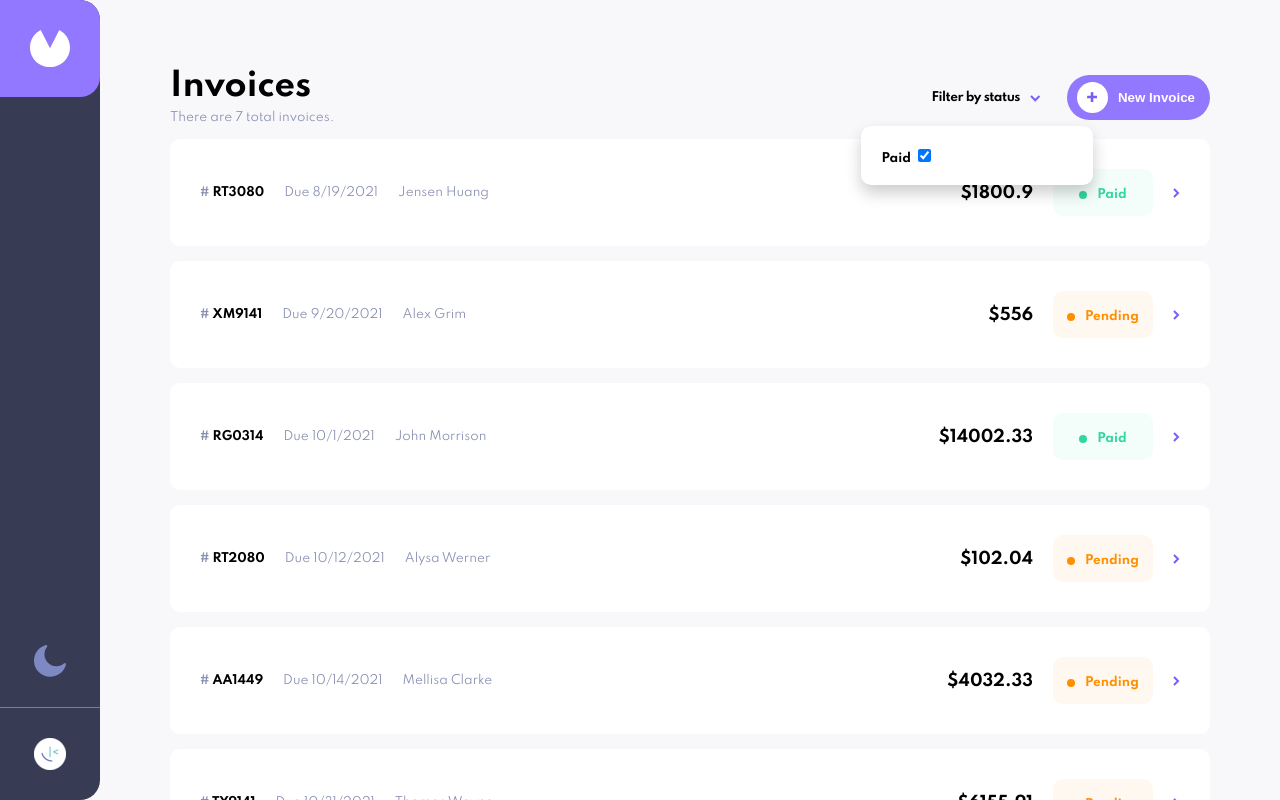
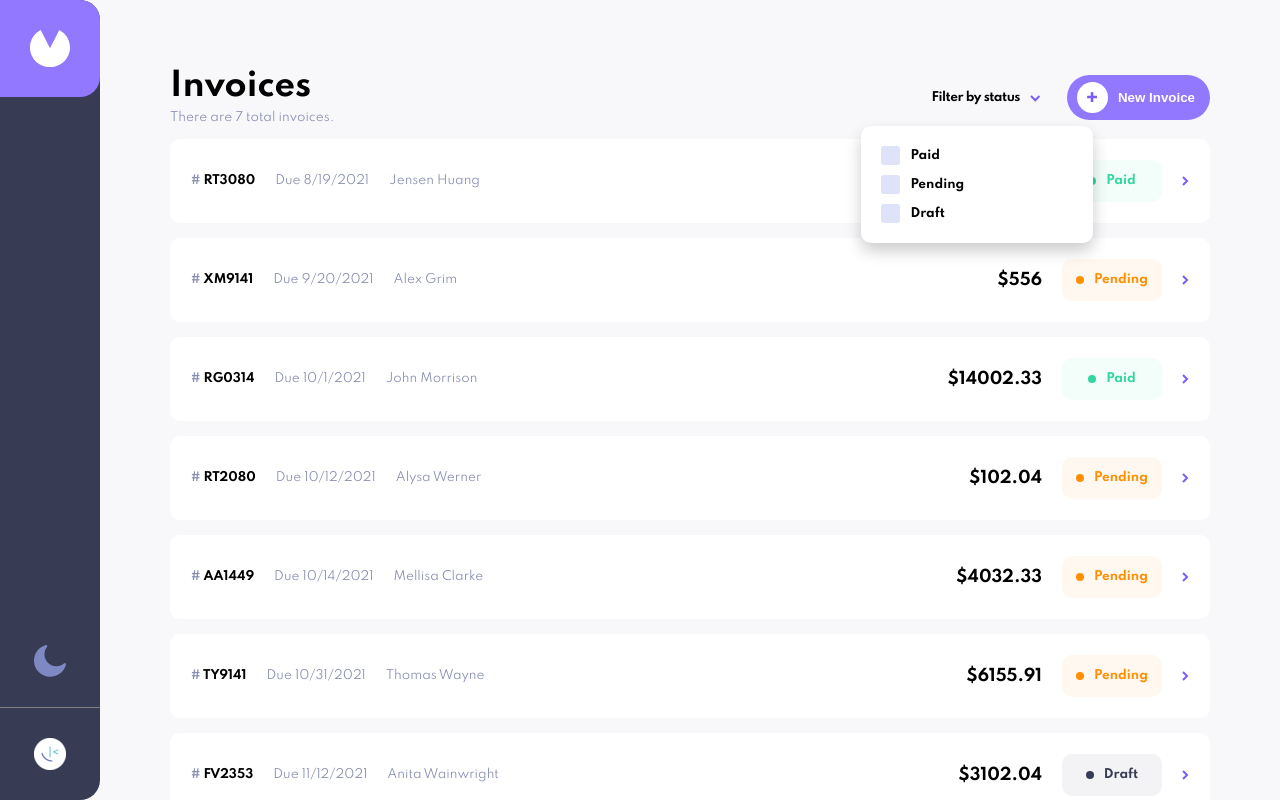
Before and after one commit to curlos/invoice-app, an Angular app: page / in a window 1280 px wide. Both pictures are taken after a click on the button "Filter by status". Shown: the top 800 px of the page. Built offline with nearby package versions, Linux system fonts and the light colour scheme; data requests are answered from the project's data file.

Commit message:
Add custom checkbox component

```diff
--- a/src/app/app.module.ts
+++ b/src/app/app.module.ts
@@ -9,6 +9,7 @@ import { SidebarComponent } from './components/sidebar/sidebar.component';
 import { FilterDropdownComponent } from './components/filter-dropdown/filter-dropdown.component';
 import { InvoicesComponent } from './pages/invoices/invoices.component';
 import { SmallInvoiceItemComponent } from './components/small-invoice-item/small-invoice-item.component';
+import { CheckboxComponent } from './components/checkbox/checkbox.component';
 
 @NgModule({
   declarations: [
@@ -16,7 +17,8 @@ import { SmallInvoiceItemComponent } from './components/small-invoice-item/small
     SidebarComponent,
     FilterDropdownComponent,
     InvoicesComponent,
-    SmallInvoiceItemComponent
+    SmallInvoiceItemComponent,
+    CheckboxComponent
   ],
   imports: [
     BrowserModule,
--- /dev/null
+++ b/src/app/components/checkbox/checkbox.component.css
@@ -0,0 +1,31 @@
+input {
+  display: none;
+}
+
+.container {
+  background-color: #DFE3FA;
+  display: flex;
+  justify-content: center;
+  align-items: center;
+  height: 17px;
+  width: 17px;
+  border: 1px solid transparent;
+  border-radius: 3px;
+  cursor: pointer;
+}
+
+.container:hover {
+  border: 1px solid black;
+}
+
+.selected {
+  background-color: rgb(146, 119, 255);
+}
+
+img {
+  display: none;
+}
+
+.selectedImg {
+  display: block;
+}
--- /dev/null
+++ b/src/app/components/checkbox/checkbox.component.html
@@ -0,0 +1,4 @@
+<div [ngClass]="{selected: this.selected}" class="container" (click)="toggleSelect()">
+  <input type="checkbox">
+  <img [ngClass]="{selectedImg: this.selected}" src="/assets/images/icon-check.svg" alt="check icon"/>
+</div>
--- /dev/null
+++ b/src/app/components/checkbox/checkbox.component.ts
@@ -0,0 +1,20 @@
+import { Component, OnInit } from '@angular/core';
+
+@Component({
+  selector: 'app-checkbox',
+  templateUrl: './checkbox.component.html',
+  styleUrls: ['./checkbox.component.css']
+})
+export class CheckboxComponent implements OnInit {
+  selected: boolean = false
+
+  constructor() { }
+
+  ngOnInit(): void {
+  }
+
+  toggleSelect(): void {
+    this.selected = !this.selected
+  }
+
+}
--- a/src/app/components/filter-dropdown/filter-dropdown.component.html
+++ b/src/app/components/filter-dropdown/filter-dropdown.component.html
@@ -4,12 +4,19 @@
     <img src="/assets/images/icon-arrow-down.svg" alt="arrow" />
   </button>
   <div *ngIf="open" class="dropdown-content">
-    <div class="option">
-      <label class="container">Paid
-        <input type="checkbox" checked="checked">
-        <span class="checkmark"></span>
-      </label>
+    <div class="option" name="Paid">
+      <app-checkbox></app-checkbox>
+      <label>Paid</label>
+    </div>
 
+    <div class="option" name="Pending">
+      <app-checkbox></app-checkbox>
+      <label>Pending</label>
+    </div>
+
+    <div class="option" name="Draft">
+      <app-checkbox></app-checkbox>
+      <label>Draft</label>
     </div>
 
   </div>
--- a/src/app/components/small-invoice-item/small-invoice-item.component.css
+++ b/src/app/components/small-invoice-item/small-invoice-item.component.css
@@ -3,10 +3,15 @@
   justify-content: space-between;
   align-items: center;
   background-color: #FFFFFF;
-  padding: 30px;
+  padding: 20px;
   border-radius: 10px;
   font-size: 12px;
   cursor: pointer;
+  border: 1px solid transparent;
+}
+
+.container:hover {
+  border-color: rgb(124, 93, 250);
 }
 
 .left,
@@ -38,8 +43,7 @@
   display: flex;
   justify-content: center;
   align-items: center;
-  padding-top: 20px;
-  padding-bottom: 15px;
+  padding: 15px 0px;
   gap: 10px;
   width: 100px;
   border-radius: 10px;
```
Also changed, not shown: 1 other file (tests, documents, lock files or other folders).
